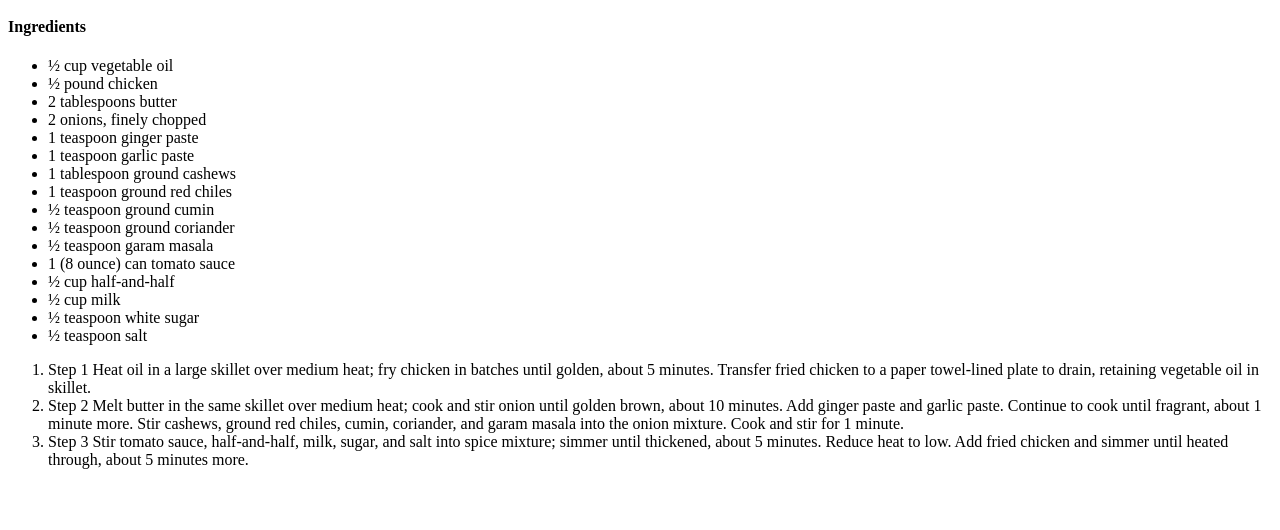
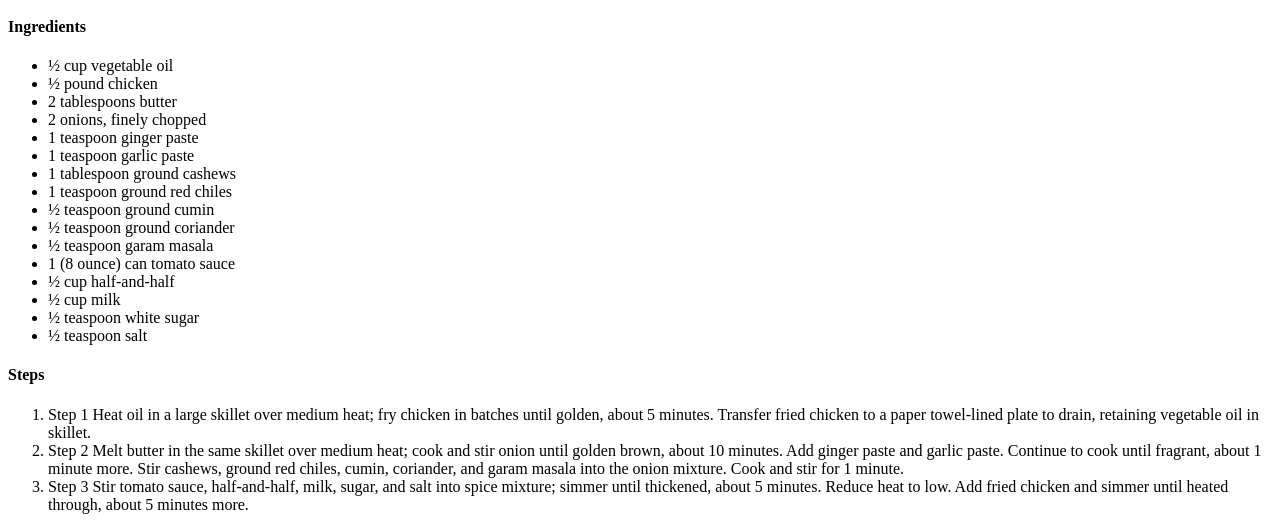
Before and after one commit to janardannn/odin-recipes, a plain HTML site: page recipes/chicken-butter-masala.html in a window 1280 px wide. Shown: the part 450-980 px from the top of the page. Before the commit the page ends 935 px from the top, so only its background shows below. Drawn offline with Linux system fonts and the light colour scheme.

Commit message:
added Steps heading in each recipe webpage

```diff
--- a/recipes/chicken-butter-masala.html
+++ b/recipes/chicken-butter-masala.html
@@ -28,6 +28,7 @@
             <li>½ teaspoon white sugar</li>
             <li>½ teaspoon salt</li>
         </ul>
+        <h4>Steps</h4>
         <ol>
             <li>Step 1
             Heat oil in a large skillet over medium heat; fry chicken in batches until golden, about 5 minutes. Transfer fried chicken to a paper towel-lined plate to drain, retaining vegetable oil in skillet.</li>
```
Also changed, not shown: recipes/chicken-noodles.html (+1 -0 lines), recipes/hyderbadi-chicken-dum-biriyani.html (+1 -0 lines).
